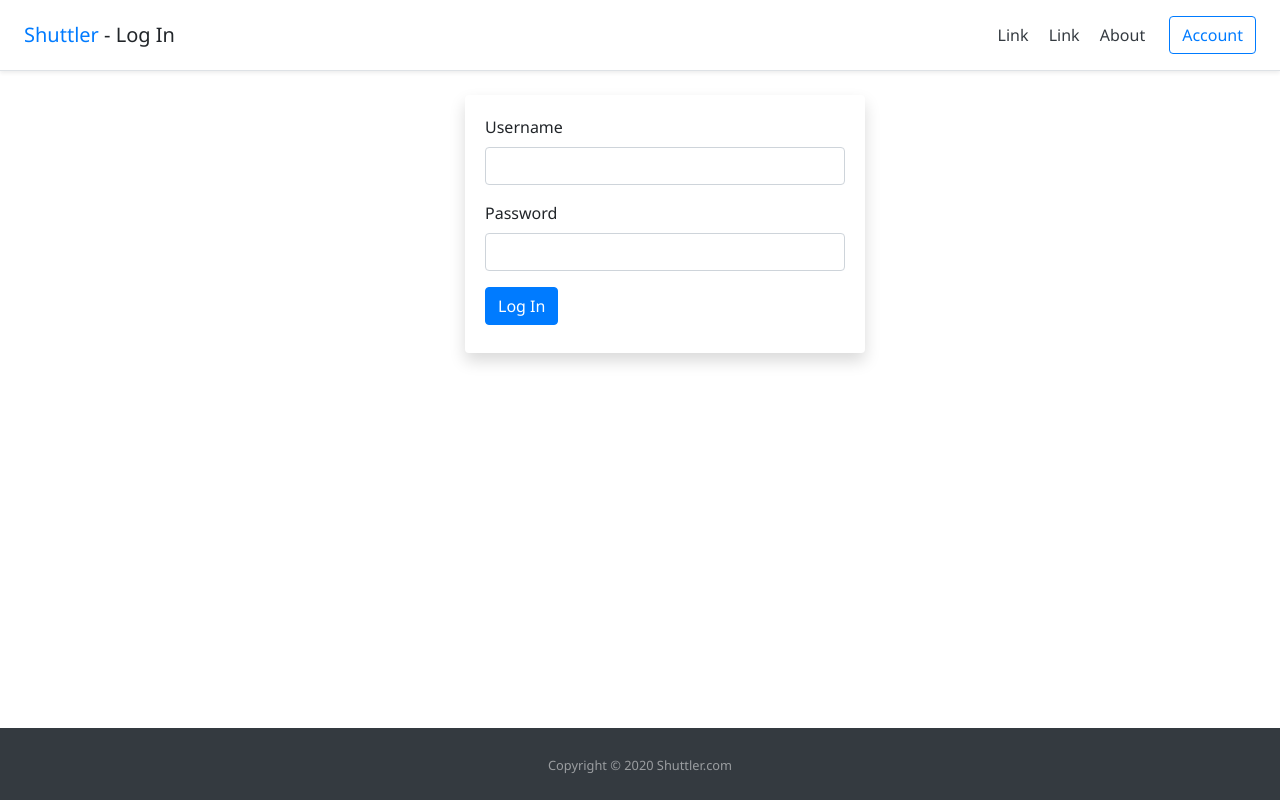
After one commit to Aibek646/shuttler, a Django app: page /account/ in a window 1280 px wide. The commit adds this page. Run offline with Django 3.2, Linux system fonts and the light colour scheme; the visitor is signed in with stand-in values (Sample User, id 1); some libraries are stand-ins or nearby versions.

Commit message:
Starting Login

```diff
--- a/main_app/models.py
+++ b/main_app/models.py
@@ -51,6 +51,7 @@ class Person(models.Model):
 
 
 class Manifest(models.Model):
+    user = models.ForeignKey(User, on_delete=models.PROTECT)
     flight = models.ForeignKey(Flight, on_delete=models.CASCADE)
     person = models.ForeignKey(Person, on_delete=models.CASCADE)
 
--- /dev/null
+++ b/main_app/static/scripts/login.js
@@ -0,0 +1,12 @@
+console.log('Login Form Ready');
+const form = {
+  username: document.querySelector('#username'),
+  password: document.querySelector('#password'),
+  submit: document.querySelector('#login'),
+}
+
+form.submit.addEventListener('click', login);
+
+function login() {
+  console.log(form.username.value);
+}
--- /dev/null
+++ b/main_app/templates/account.html
@@ -0,0 +1,27 @@
+{% extends 'base.html' %}
+
+{% block content %}
+{% if login_form == True %}
+<div class="row">
+  <div class="col-md-4 mx-auto">
+    <div class="card mx-auto mt-2 h-100 border-0 shadow" style="width: 25rem;">
+      <div class="card-body">
+        <form>
+          <div class="form-group">
+            <label for="username">Username</label>
+            <input type="text" class="form-control" name="username" id="username">
+          </div>
+          <div class="form-group">
+            <label for="password">Password</label>
+            <input type="password" class="form-control" name="password" id="password">
+          </div>
+          <div class="btn btn-primary" id="login">Log In</div>
+      </div>
+      </form>
+    </div>
+  </div>
+</div>
+{% else %}
+
+{% endif %}
+{% endblock content %}
--- a/main_app/templates/base.html
+++ b/main_app/templates/base.html
@@ -14,19 +14,21 @@
 
   <!-- Custom CSS -->
   <link rel="stylesheet" type="text/css" href="{% static 'css/style.css' %}">
-  <title>Shuttler</title>
+  <title>Shuttler - {{page_title}}</title>
 </head>
 
 <body>
   <header>
     <div class="d-flex flex-column flex-md-row align-items-center p-3 px-md-4 mb-3 bg-white border-bottom shadow-sm">
-      <h5 class="my-0 mr-md-auto font-weight-normal"><a href="/">Shuttler</a></h5>
+      <h5 class="my-0 mr-md-auto font-weight-normal">
+        <a href="/">Shuttler</a> - {{page_title}}
+      </h5>
       <nav class="my-2 my-md-0 mr-md-3">
         <a class="p-2 text-dark" href="#">Link</a>
         <a class="p-2 text-dark" href="#">Link</a>
         <a class="p-2 text-dark" href="/about/">About</a>
       </nav>
-      <a class="btn btn-outline-primary" href="#">Sign up</a>
+      <a class="btn btn-outline-primary" href="/account/">Account</a>
     </div>
   </header>
 
@@ -50,6 +52,12 @@
   <script src="https://code.jquery.com/jquery-3.4.1.slim.min.js" integrity="sha384-J6qa4849blE2+poT4WnyKhv5vZF5SrPo0iEjwBvKU7imGFAV0wwj1yYfoRSJoZ+n" crossorigin="anonymous"></script>
   <script src="https://cdn.jsdelivr.net/npm/popper.js@1.16.0/dist/umd/popper.min.js" integrity="sha384-Q6E9RHvbIyZFJoft+2mJbHaEWldlvI9IOYy5n3zV9zzTtmI3UksdQRVvoxMfooAo" crossorigin="anonymous"></script>
   <script src="https://stackpath.bootstrapcdn.com/bootstrap/4.4.1/js/bootstrap.min.js" integrity="sha384-wfSDF2E50Y2D1uUdj0O3uMBJnjuUD4Ih7YwaYd1iqfktj0Uod8GCExl3Og8ifwB6" crossorigin="anonymous"></script>
+
+  <!-- App Scipts -->
+  {% if login_form == True %}
+  <script src="{% static 'scripts/login.js' %}"></script>
+  {% endif %}
+
 </body>
 
 </html>
--- a/main_app/templates/flights/show.html
+++ b/main_app/templates/flights/show.html
@@ -35,14 +35,15 @@
     <form action="/booking/" method="POST">
       {% csrf_token %}
       <input type="hidden" name="flight_id" value="{{flight_info.id}}">
+      <input type="hidden" name="username" value="{{username}}">
       <div class="row">
         <div class="col">
           <label for="exampleSelect1">First Name</label>
-          <input type="text" class="form-control" name="first_name" placeholder="">
+          <input type="text" class="form-control" name="first_name" value="{{first_name}}">
         </div>
         <div class="col">
           <label for="exampleSelect1">Last Name</label>
-          <input type="text" class="form-control" name="last_name" placeholder="">
+          <input type="text" class="form-control" name="last_name" value="{{last_name}}">
         </div>
         <div class="col">
           <label for="exampleSelect1">Seats</label>
--- a/main_app/urls.py
+++ b/main_app/urls.py
@@ -6,5 +6,6 @@ urlpatterns = [
     path('flight/<int:id>', views.flight, name='flight'),
     path('booking/', views.make_booking, name='make_booking'),
     path('booking/<int:id>', views.show_booking, name='show_booking'),
+    path('account/', views.account, name='account'),
     path('about/', views.about, name='about'),
 ]
--- a/main_app/views.py
+++ b/main_app/views.py
@@ -7,14 +7,26 @@ from django.contrib.auth import authenticate, login
 
 def home(request):
     flights = Flight.objects.all()
-    return render(request, 'flights/index.html', {'flights': flights})
+    return render(request, 'flights/index.html', {
+        'page_title': 'Home',
+        'flights': flights
+    })
 
 
 def flight(request, id):
+    if request.user.is_authenticated:
+        first_name = request.user.first_name
+        last_name = request.user.last_name
+        username = request.user.username
+    else:
+        first_name = ''
+        last_name = ''
+
     try:
         flight = Flight.objects.get(id=id)
     except:
         return redirect('/')
+
     return render(request, 'flights/show.html', {
         'page_title': f'Flight {id}',
         'flight_id': id,
@@ -22,7 +34,9 @@ def flight(request, id):
         'dep_time': flight.departure_time.strftime("%H%Mhrs"),
         'arr_date': flight.arrival_time.strftime("%A, %-m %B, %Y"),
         'arr_time': flight.arrival_time.strftime("%H%Mhrs"),
-        'flight_info': flight}
+        'flight_info': flight,
+        'first_name': first_name,
+        'last_name': last_name}
     )
 
 
@@ -56,10 +70,23 @@ def show_booking(request):
     pass
 
 
+def account(request):
+    if request.user.is_authenticated:
+        return render(request, 'account.html', {
+            'page_title': 'Log In',
+            'login_form': True,
+        })
+    else:
+        return render(request, 'account.html', {
+            'page_title': 'Account',
+            'login_form': False,
+        })
+
+
 def about(request):
     admins = Person.objects.filter(role='AD')
     return render(request, 'about.html', {
-        'page_title': about,
+        'page_title': 'About',
         'admins': admins,
     })
 
```
Also changed, not shown: main_app/migrations/0009_auto_20200411_2112.py (added), main_app/migrations/0010_auto_20200411_2113.py (added).
